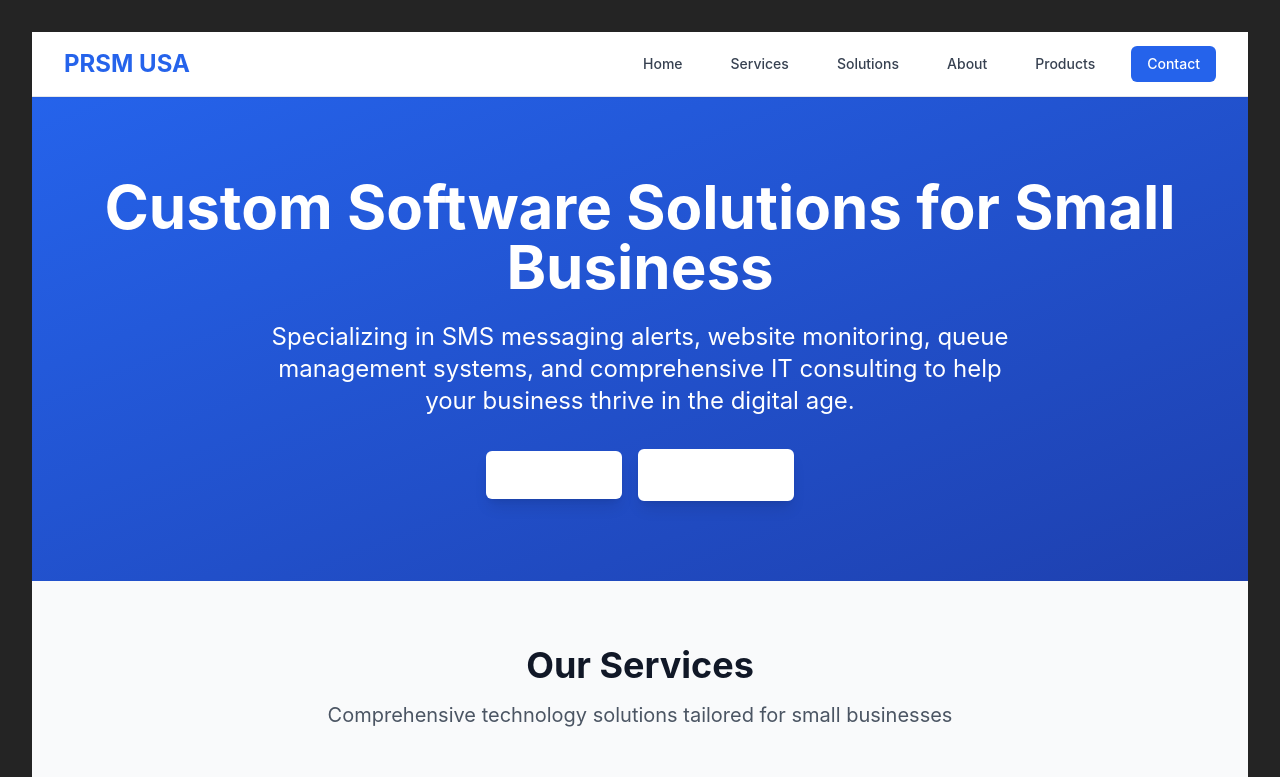
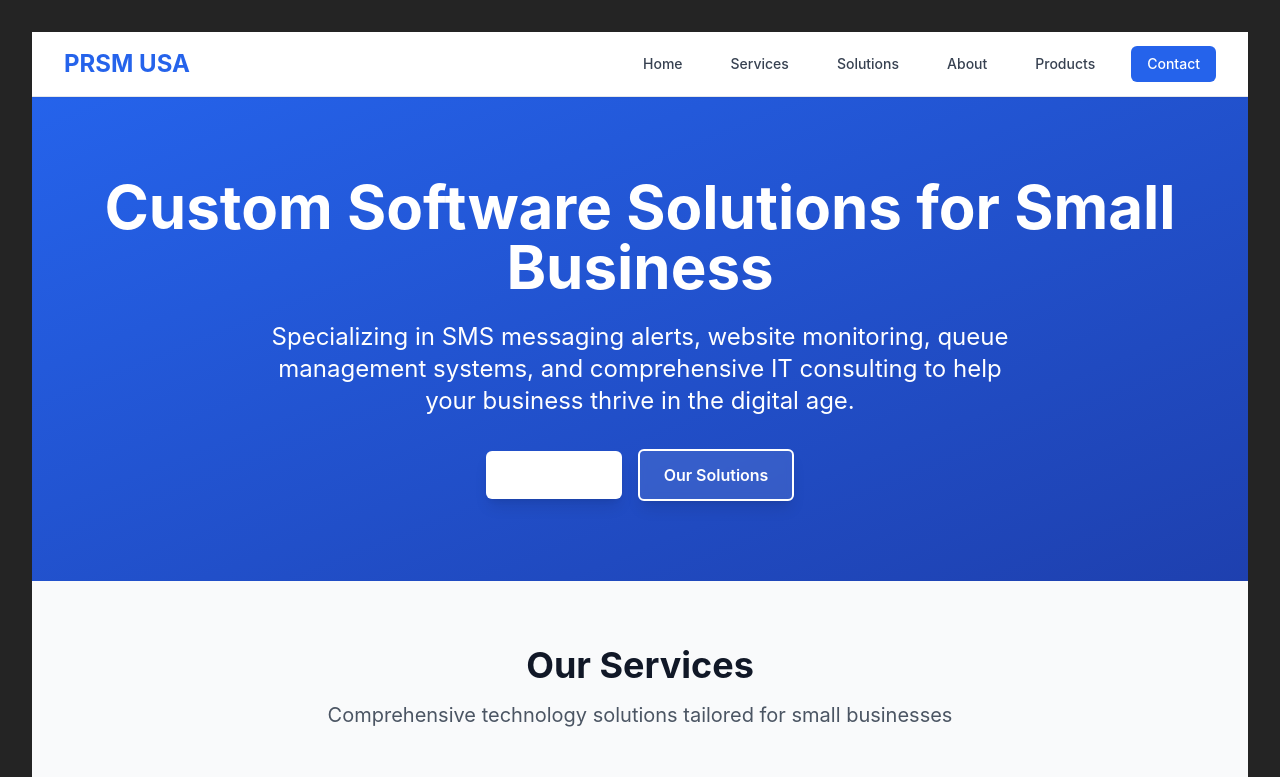
Before and after one commit to prism-usa-llc/prsm-web, a React (Vite) app in the folder fe/vite-project/: page / in a window 1280 px wide. Shown: the top 777 px of the page. Built offline with nearby package versions, Linux system fonts and the light colour scheme.

Commit message:
Fix Our Solutions button visibility - add semi-transparent background so text is visible without hover

```diff
--- a/fe/vite-project/src/pages/Home.tsx
+++ b/fe/vite-project/src/pages/Home.tsx
@@ -64,7 +64,7 @@ export default function Home() {
               size="lg"
               variant="outline"
               onClick={() => scrollToSection("solutions")}
-              className="border-2 border-white bg-transparent text-white hover:bg-white hover:text-blue-600 font-semibold shadow-lg"
+              className="border-2 border-white bg-white/10 backdrop-blur-sm text-white hover:bg-white hover:text-blue-600 font-semibold shadow-lg"
             >
               Our Solutions
             </Button>
```
